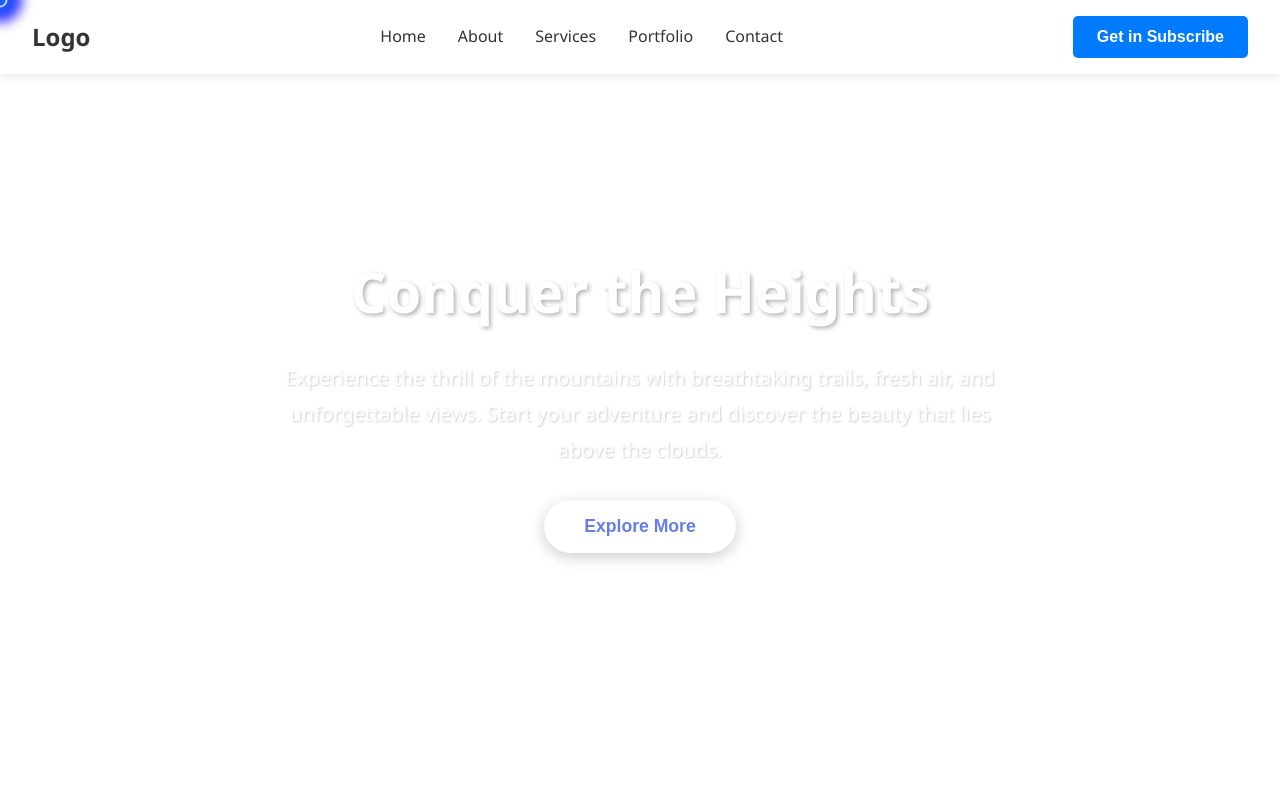
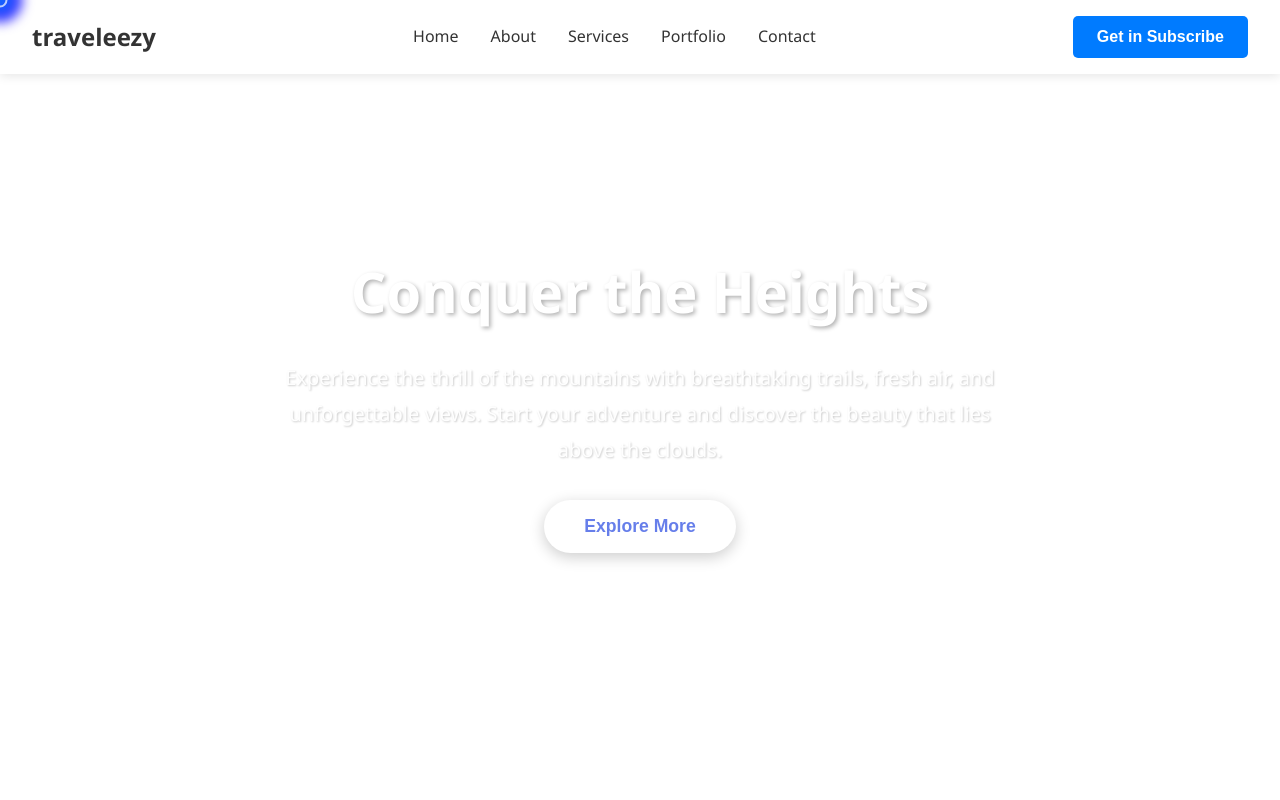
Before and after one commit to Danielraj8941/Traveleezy-, a plain HTML site: page index.html in a window 1280 px wide. Shown: the top 800 px of the page. Drawn offline with Linux system fonts and the light colour scheme.

Commit message:
Fix HTML structure and update title

```diff
--- a/index.html
+++ b/index.html
@@ -4,7 +4,7 @@
 <head>
     <meta charset="UTF-8">
     <meta name="viewport" content="width=device-width, initial-scale=1.0">
-    <title>Document</title>
+    <title>traveleezy</title>
     <link rel="stylesheet" href="./style.css">
     <link rel="stylesheet" href="https://cdnjs.cloudflare.com/ajax/libs/font-awesome/7.0.1/css/all.min.css"
         integrity="sha512-2SwdPD6INVrV/lHTZbO2nodKhrnDdJK9/kg2XD1r9uGqPo1cUbujc+IYdlYdEErWNu69gVcYgdxlmVmzTWnetw=="
@@ -40,7 +40,7 @@
             </label>
 
             <div class="logo">
-                <a href="#home">Logo</a>
+                <a href="#home">traveleezy</a>
             </div>
 
             <ul class="nav-links">
@@ -360,4 +360,5 @@
 
 </body>
 
+
 </html>
```
